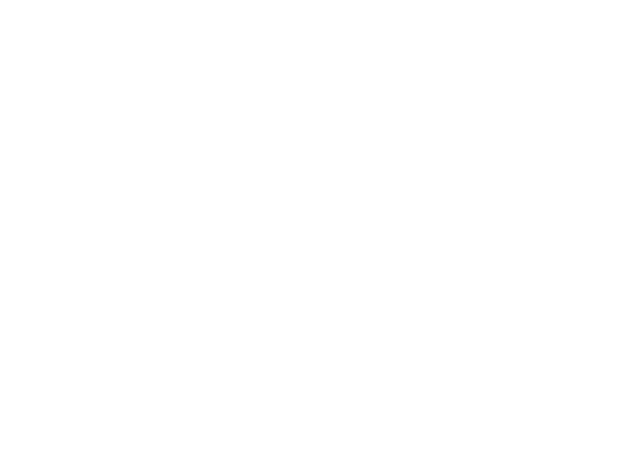
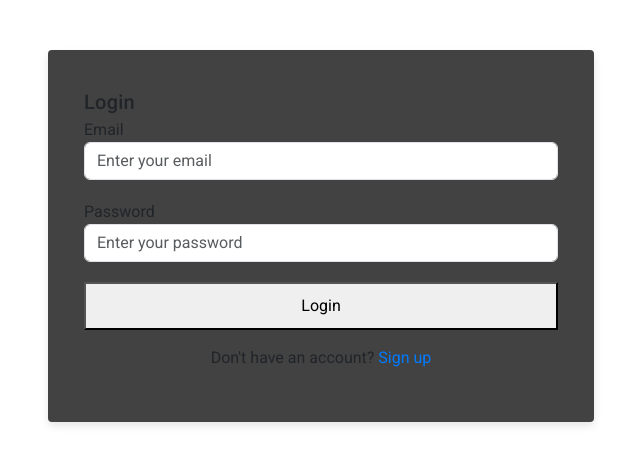
Before and after one commit to ghazanfarAliDev/kanban-frontend, an Angular app: page /user in a window 1280 px wide. Before the commit this address led to /. Shown: the top 464 px of the page, without its empty margins (319-959 px from the left). Built offline with nearby package versions, Linux system fonts and the light colour scheme.

Commit message:
(initial commit) - Boiler plate code for user module

```diff
--- a/src/app/app-routing.module.ts
+++ b/src/app/app-routing.module.ts
@@ -1,20 +1,24 @@
 import { NgModule } from '@angular/core';
-import { RouterModule, Routes } from '@angular/router';
+import { PreloadAllModules, RouterModule, Routes } from '@angular/router';
 
 const routes: Routes = [
+  {
+    path: 'user',
+    loadChildren: () => import('./user/user.module').then(m => m.UserModule)
+  },
   {
     path: 'kanban',
     loadChildren: () => import('./kanban/kanban.module').then(m => m.KanbanModule)
   },
   {
     path: '',
-    redirectTo: '/kanban',
+    redirectTo: '/user',
     pathMatch: 'full'
   }
 ];
 
 @NgModule({
-  imports: [RouterModule.forRoot(routes)],
+  imports: [RouterModule.forRoot(routes, { preloadingStrategy: PreloadAllModules })],
   exports: [RouterModule]
 })
 export class AppRoutingModule { }
--- /dev/null
+++ b/src/app/user/login/login.component.html
@@ -0,0 +1,30 @@
+<div class="container">
+    <div class="row justify-content-center">
+      <div class="col-md-6 col-12">
+        <mat-card class="login-card">
+          <mat-card-header>
+            <mat-card-title class="text-center">Login</mat-card-title>
+          </mat-card-header>
+          <mat-card-content>
+            <form (ngSubmit)="onSubmit()" #loginForm="ngForm">
+              <div class="form-group">
+                <mat-label for="email">Email</mat-label>
+                <input matInput id="email" type="email" [(ngModel)]="email" name="email" required placeholder="Enter your email" class="form-control" />
+              </div>
+
+              <div class="form-group">
+                <mat-label for="password">Password</mat-label>
+                <input matInput id="password" type="password" [(ngModel)]="password" name="password" required placeholder="Enter your password" class="form-control" />
+              </div>
+
+              <button mat-raised-button type="submit" color="primary" class="w-100">Login</button>
+            </form>
+
+            <div class="text-center mt-3">
+              <p>Don't have an account? <a routerLink="signup">Sign up</a></p>
+            </div>
+          </mat-card-content>
+        </mat-card>
+      </div>
+    </div>
+  </div>
--- /dev/null
+++ b/src/app/user/login/login.component.scss
@@ -0,0 +1,33 @@
+.container {
+    margin-top: 50px;
+  }
+
+  .login-card {
+    padding: 20px;
+    box-shadow: 0 4px 8px rgba(0, 0, 0, 0.1);
+  }
+
+  .mat-card-header {
+    background-color: #f7f7f7;
+  }
+
+  form .form-group {
+    margin-bottom: 20px;
+  }
+
+  button {
+    padding: 10px;
+  }
+
+  .mat-form-field {
+    width: 100%;
+  }
+
+  a {
+    text-decoration: none;
+    color: #007bff;
+  }
+
+  a:hover {
+    text-decoration: underline;
+  }
--- /dev/null
+++ b/src/app/user/login/login.component.ts
@@ -0,0 +1,19 @@
+import { Component, inject } from '@angular/core';
+import { Router } from '@angular/router';
+
+@Component({
+  selector: 'app-login',
+  templateUrl: './login.component.html',
+  styleUrl: './login.component.scss'
+})
+export class LoginComponent {
+  private router = inject(Router);
+  email: string = '';
+  password: string = '';
+
+  onSubmit() {
+    console.log('Logging in with:', this.email, this.password);
+    this.router.navigate(['/kanban']);
+  }
+
+}
--- /dev/null
+++ b/src/app/user/signup/signup.component.html
@@ -0,0 +1,35 @@
+<div class="container">
+    <div class="row justify-content-center">
+      <div class="col-md-6 col-12">
+        <mat-card class="signup-card">
+          <mat-card-header>
+            <mat-card-title class="text-center">Sign Up</mat-card-title>
+          </mat-card-header>
+          <mat-card-content>
+            <form (ngSubmit)="onSubmit()" #signupForm="ngForm">
+              <div class="form-group">
+                <mat-label for="email">Email</mat-label>
+                <input matInput id="email" type="email" [(ngModel)]="email" name="email" required placeholder="Enter your email" class="form-control" />
+              </div>
+
+              <div class="form-group">
+                <mat-label for="password">Password</mat-label>
+                <input matInput id="password" type="password" [(ngModel)]="password" name="password" required placeholder="Enter your password" class="form-control" />
+              </div>
+
+              <div class="form-group">
+                <mat-label for="confirmPassword">Confirm Password</mat-label>
+                <input matInput id="confirmPassword" type="password" [(ngModel)]="confirmPassword" name="confirmPassword" required placeholder="Confirm your password" class="form-control" />
+              </div>
+
+              <button mat-raised-button type="submit" color="primary" class="w-100">Sign Up</button>
+            </form>
+
+            <div class="text-center mt-3">
+              <p>Already have an account? <a routerLink="/">Login</a></p>
+            </div>
+          </mat-card-content>
+        </mat-card>
+      </div>
+    </div>
+  </div>
--- /dev/null
+++ b/src/app/user/signup/signup.component.scss
@@ -0,0 +1,33 @@
+.container {
+    margin-top: 50px;
+  }
+
+  .signup-card {
+    padding: 20px;
+    box-shadow: 0 4px 8px rgba(0, 0, 0, 0.1);
+  }
+
+  .mat-card-header {
+    background-color: #f7f7f7;
+  }
+
+  form .form-group {
+    margin-bottom: 20px;
+  }
+
+  button {
+    padding: 10px;
+  }
+
+  .mat-form-field {
+    width: 100%;
+  }
+
+  a {
+    text-decoration: none;
+    color: #007bff;
+  }
+
+  a:hover {
+    text-decoration: underline;
+  }
--- /dev/null
+++ b/src/app/user/signup/signup.component.ts
@@ -0,0 +1,21 @@
+import { Component } from '@angular/core';
+
+@Component({
+  selector: 'app-signup',
+  templateUrl: './signup.component.html',
+  styleUrl: './signup.component.scss'
+})
+export class SignupComponent {
+  email: string = '';
+  password: string = '';
+  confirmPassword: string = '';
+
+  onSubmit() {
+    if (this.password !== this.confirmPassword) {
+      alert('Passwords do not match!');
+      return;
+    }
+    console.log('Form submitted:', this.email, this.password);
+   }
+
+}
```
Also changed, not shown: src/app/user/user.module.ts (added, +39 -0 lines), 2 other files (tests, documents, lock files or other folders).
